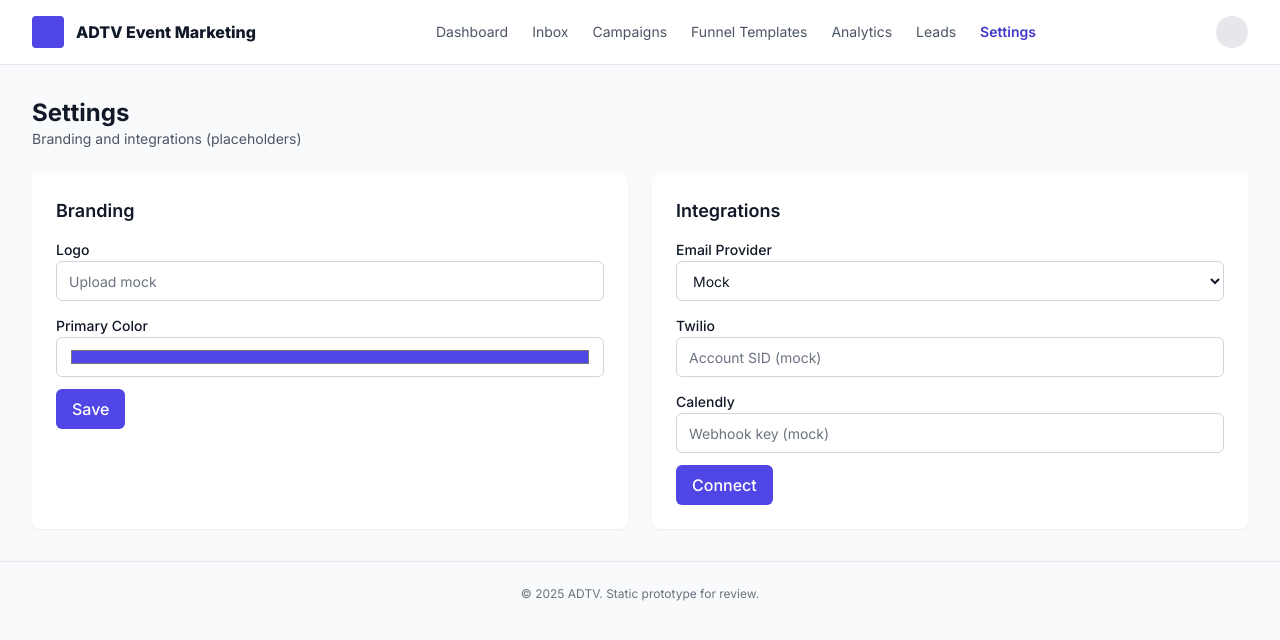
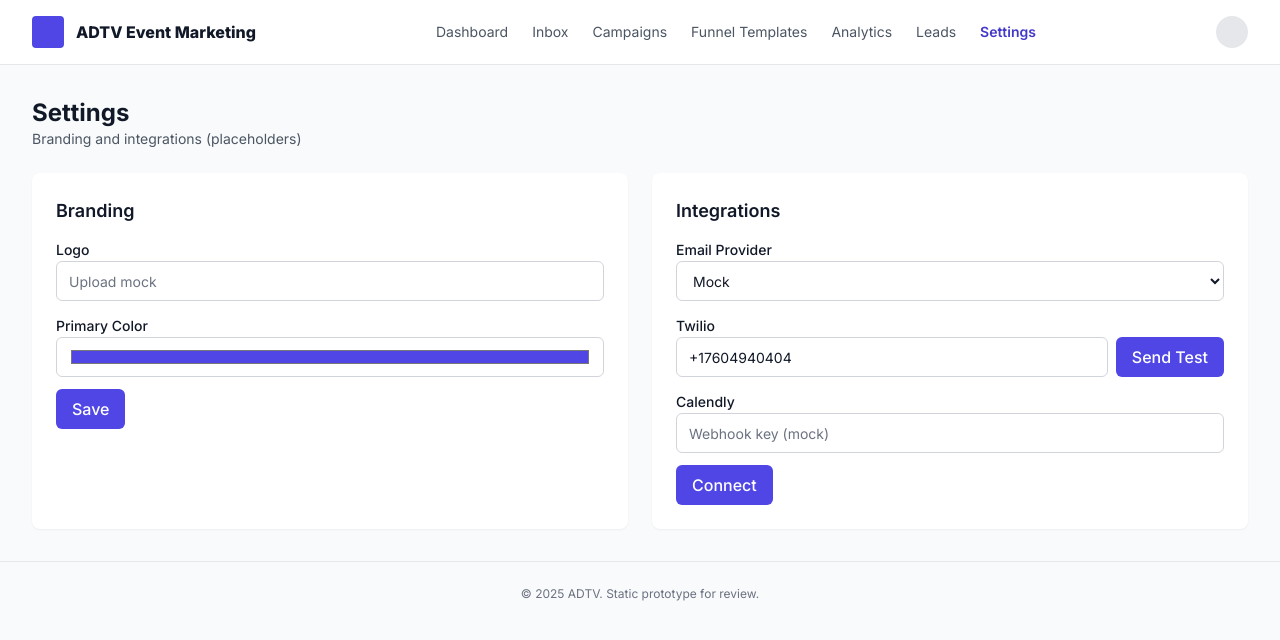
Before and after one commit to nbrain-team/adtv-events, a React (Vite) app in the folder apps/web/: page /settings in a window 1280 px wide. Shown: the top 640 px of the page. Built offline with nearby package versions, Linux system fonts and the light colour scheme; no server answers.

Commit message:
feat(settings): add Twilio Send Test button (calls /api/sms/send)

```diff
--- a/apps/web/src/pages/Settings.tsx
+++ b/apps/web/src/pages/Settings.tsx
@@ -1,4 +1,19 @@
 export function Settings() {
+  const testSend = async () => {
+    const num = window.prompt('Enter phone number (E.164 or US local)');
+    if (!num) return;
+    try {
+      const res = await fetch(`${(import.meta as any).env?.VITE_API_URL || ''}/api/sms/send`, {
+        method: 'POST',
+        headers: { 'Content-Type': 'application/json' },
+        body: JSON.stringify({ to: num, text: 'ADTV test from Settings' })
+      });
+      const data = await res.json().catch(()=>({}));
+      alert(res.ok ? `Sent (or simulated). Details: ${JSON.stringify(data)}` : `Send failed: ${JSON.stringify(data)}`);
+    } catch (e) {
+      alert('Send error');
+    }
+  };
   return (
     <div className="space-y-6">
       <div>
@@ -33,7 +48,10 @@ export function Settings() {
             </div>
             <div>
               <label className="label">Twilio</label>
-              <input className="input" placeholder="Account SID (mock)" />
+              <div className="flex items-center gap-2">
+                <input className="input flex-1" placeholder="Send test SMS…" defaultValue="+17604940404" />
+                <button className="btn-primary btn-sm" onClick={testSend}>Send Test</button>
+              </div>
             </div>
             <div>
               <label className="label">Calendly</label>
```
